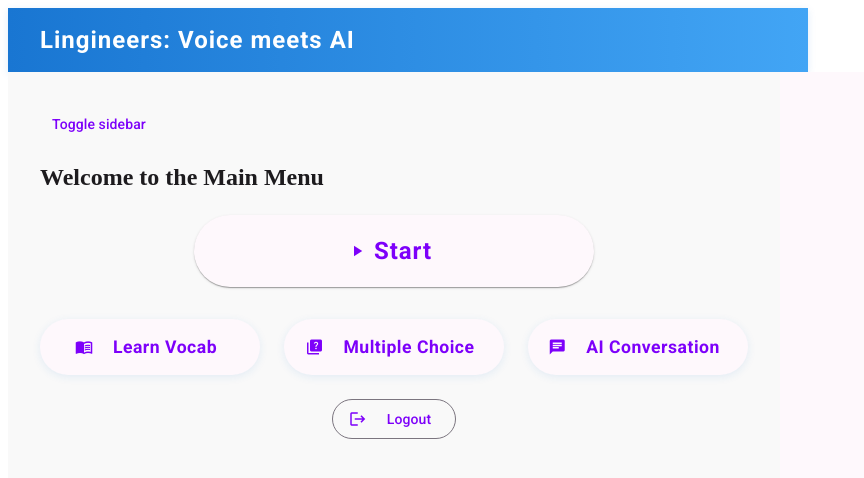
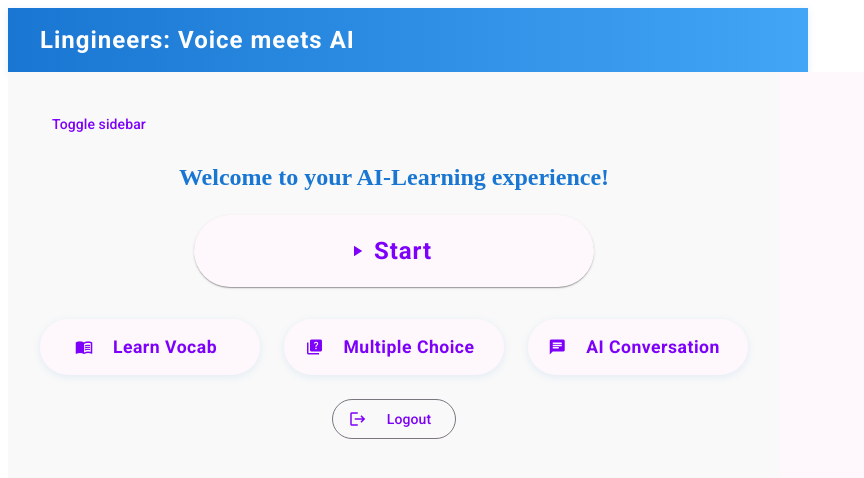
Before and after one commit to jxnS24/Lingineers-Voice-meets-AI-, an Angular app in the folder frontend/: page /main-menu in a window 1280 px wide. Shown: the top 478 px of the page, without its empty margins (0-864 px from the left). Built offline with nearby package versions, Linux system fonts and the light colour scheme.

Commit message:
feat(main-menu): update title and improve input field styling

```diff
--- a/frontend/src/app/main-menu/main-menu.html
+++ b/frontend/src/app/main-menu/main-menu.html
@@ -9,7 +9,8 @@
       </div>
       <form class="chat-input-row" (ngSubmit)="sendMessage()">
         <mat-form-field class="chat-input" appearance="outline">
-          <input matInput [(ngModel)]="inputMessage" name="inputMessage" placeholder="Type your message..." autocomplete="off" />
+          <input matInput [(ngModel)]="inputMessage" name="inputMessage" placeholder="Type your message..."
+                 autocomplete="off"/>
         </mat-form-field>
         <button mat-icon-button color="primary" type="submit" [disabled]="!inputMessage.trim()">
           <mat-icon>send</mat-icon>
@@ -22,7 +23,7 @@
     <button type="button" mat-button (click)="drawer.toggle()">
       Toggle sidebar
     </button>
-    <h2>Welcome to the Main Menu</h2>
+<h2 class="main-menu-title">Welcome to your AI-Learning experience!</h2>
     <button mat-raised-button color="accent" class="start-btn" style="margin-bottom: 32px;">
       <mat-icon>play_arrow</mat-icon>
       Start
--- a/frontend/src/app/main-menu/main-menu.sass
+++ b/frontend/src/app/main-menu/main-menu.sass
@@ -28,7 +28,7 @@
   align-items: center
   padding: 12px
   background: #fafafa
-  box-shadow: 0 -2px 8px rgba(0,0,0,0.03)
+  box-shadow: 0 -2px 8px rgba(0, 0, 0, 0.03)
   margin-top: auto
   margin-bottom: 16px
 
@@ -118,3 +118,9 @@
   margin-bottom: 8px
   max-width: 80%
   box-shadow: 0 2px 8px rgba(33, 150, 243, 0.08)
+
+.main-menu-title
+  color: #1976d2
+  margin-bottom: 24px
+  align-self: center
+  text-align: center
```
